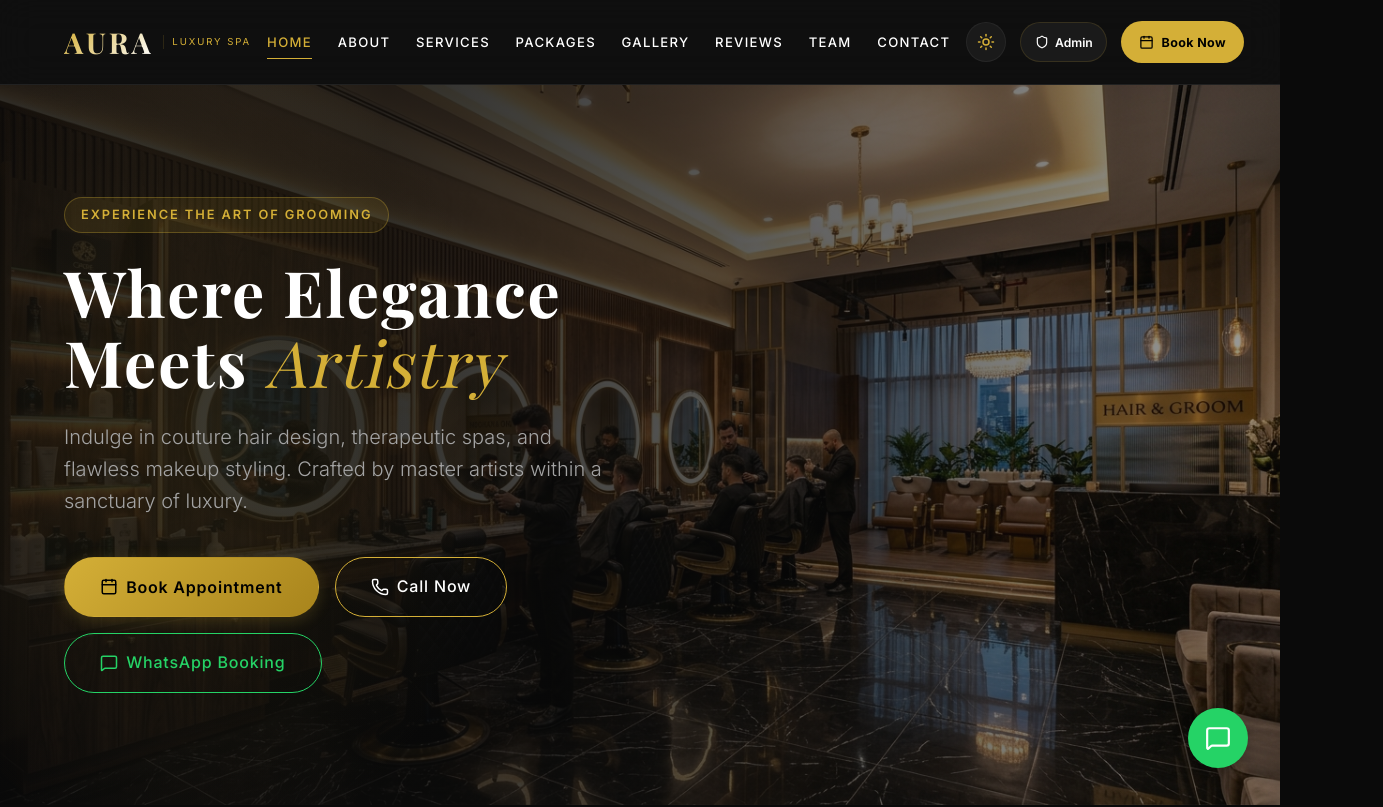
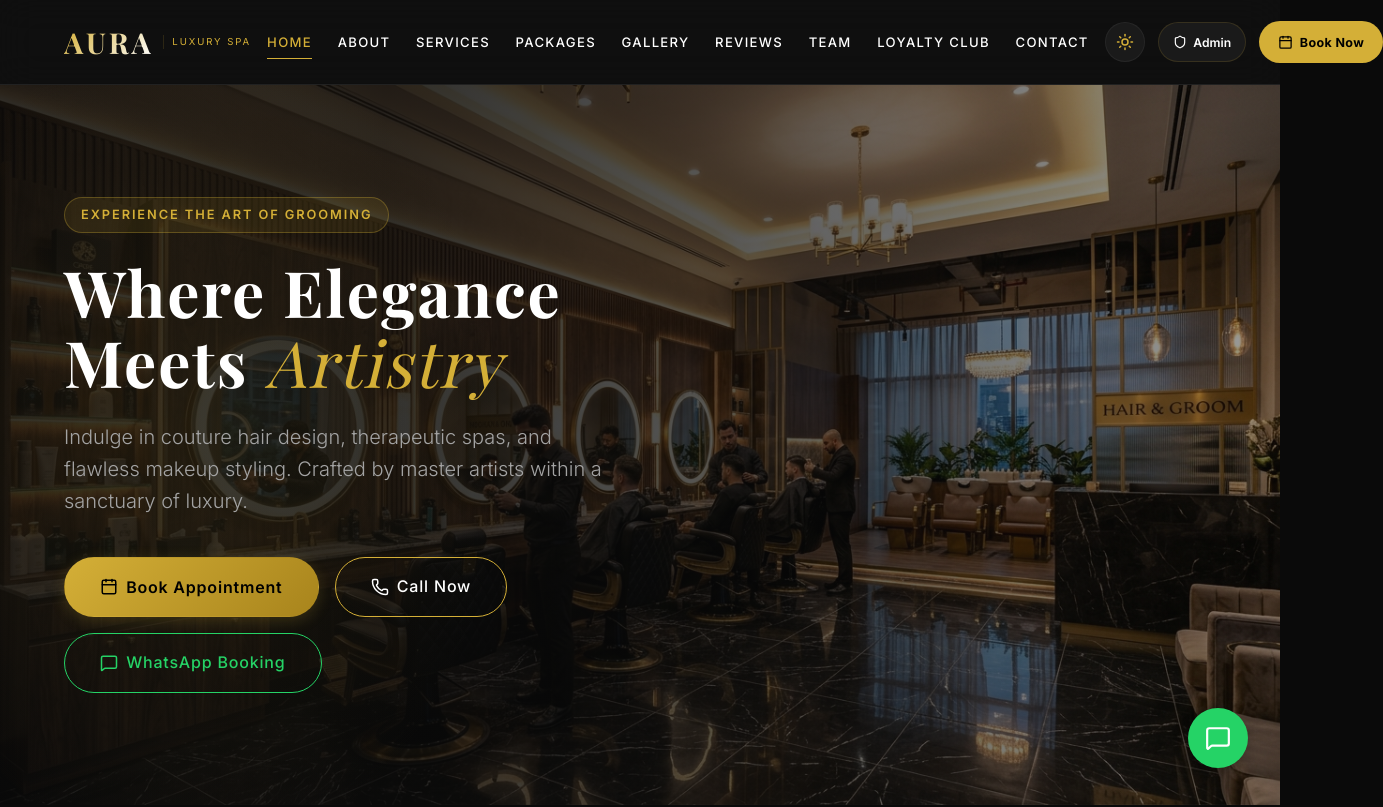
Before and after one commit to amitkumarpatra99/Saloon_Site, a React (Vite) app: page / in a window 1280 px wide. Shown: the top 807 px of the page, 1383 px wide, since content can reach past the window. Built offline with nearby package versions, Linux system fonts and the light colour scheme; a web font is replaced by a local one.

Commit message:
feat: add modular Service, PackageBuilder, Navbar, and BookingForm components

```diff
--- a/src/components/Navbar.jsx
+++ b/src/components/Navbar.jsx
@@ -17,6 +17,7 @@ const NAV_LINKS = [
   { label: 'Gallery', id: 'gallery' },
   { label: 'Reviews', id: 'reviews' },
   { label: 'Team', id: 'team' },
+  { label: 'Loyalty Club', id: 'loyalty' },
   { label: 'Contact', id: 'contact' },
 ];
 
```
